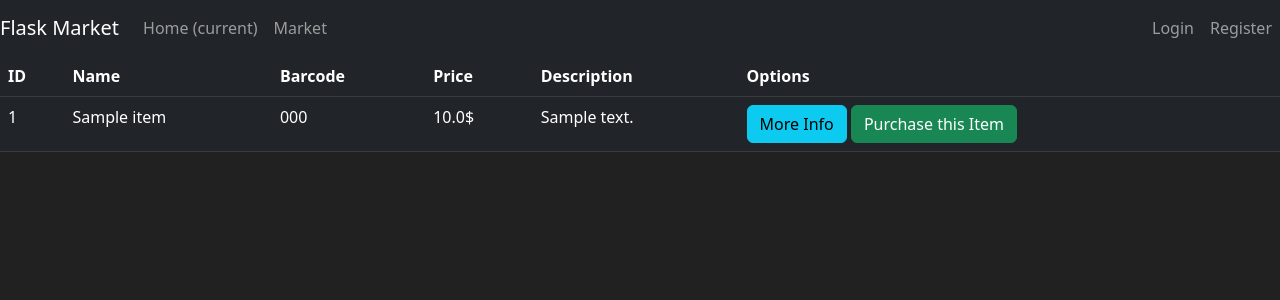
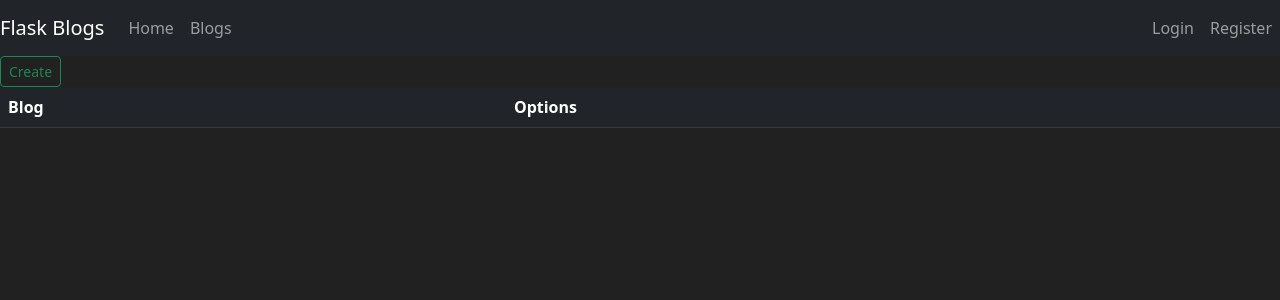
Before and after one commit to imyashsingh/FlaskMarket, a Flask app: page /market in a window 1280 px wide. Shown: the top 300 px of the page. Run offline with Flask 3, Linux system fonts and the light colour scheme; tables that the repository leaves empty hold one stand-in row (values such as "Sample post"); lists and menus that the app fills with data are empty.

Commit message:
Implement blog functionality: add blog model, create and edit routes, enhance templates for blog management, and update navigation

```diff
--- a/market/__init__.py
+++ b/market/__init__.py
@@ -12,9 +12,11 @@
 
 
 db=SQLAlchemy(app)
-bycrypt=Bcrypt()
-bycrypt.init_app(app)
+bcrypt=Bcrypt()
+bcrypt.init_app(app)
 login_manager=LoginManager()
 login_manager.init_app(app)
+login_manager.login_view = 'login_page'  # Redirect to login_page if user is not authenticated
+login_manager.login_message_category = 'info'  # Flash message category for login required
 
 from market import routes
--- a/market/routes.py
+++ b/market/routes.py
@@ -2,8 +2,8 @@
 
 from market import app
 from market import db
-from market.models import Item,User
-from market.forms import RegisterForm,LoginForm
+from market.models import Blog,User
+from market.forms import RegisterForm,LoginForm, BlogForm
 from flask_login import login_user, current_user, logout_user, login_required
 
 
@@ -13,40 +13,33 @@
 def home_page():
     return render_template('home.html')
 
-# market page route
-@app.route('/market')
-def market():
-    items=Item.query.all()
-    context={ 'items': items}
-    return render_template('market.html',**context)
-
+# Register and Login routes
 @app.route('/register',methods=['GET','POST'])
 @app.route('/register_page',methods=['GET','POST'])
 def register_page():
     form=RegisterForm()
 
     # If the form is submitted, validate it and process the data
-    if request.method == 'POST':
-        if form.validate_on_submit():
-            new_user = User(
-                username=form.username.data,
-                email_address=form.email_address.data,
-            )
-            new_user.set_password(form.password1.data)
-            db.session.add(new_user)
-            db.session.commit()
-            print(f'User {new_user.username} has been created successfully!')
-            # Redirect to the market page or any other page after successful registration
-            flash('Account created!', category='success')
-            login_user(new_user)
-            return redirect(url_for('market'))
+    if form.validate_on_submit():
+        new_user = User(
+            username=form.username.data,
+            email_address=form.email_address.data,
+        )
+        new_user.set_password(form.password1.data)
+        db.session.add(new_user)
+        db.session.commit()
+        print(f'User {new_user.username} has been created successfully!')
+        # Redirect to the market page or any other page after successful registration
+        flash('Account created!', category='success')
+        login_user(new_user)
+        return redirect(url_for('market_page'))
     if form.errors:
         for err_msg in form.errors.values():
             flash(f'There was an error with creating a user: {err_msg}', category='danger')
-    context = {'form': form}
-    return render_template('register.html', **context)
+    return render_template('register.html', form=form)
 
 
+# Login route
 @app.route('/login',methods=['GET','POST'])
 @app.route('/login_page',methods=['GET','POST'])
 def login_page():
@@ -59,13 +52,13 @@
             flash(f'Welcome back, {user.username}!', category='success')
             login_user(user)
             # Redirect to the market page or any other page after successful login
-            return redirect(url_for('market'))
+            return redirect(url_for('market_page'))
         else:
             flash('Login Unsuccessful. Please check username and password', category='danger')
 
-    context = {'form': form}
-    return render_template('login.html',**context)
+    return render_template('login.html',form=form)
 
+# Logout route
 @app.route('/logout')
 @app.route('/logout_page')
 @login_required
@@ -73,3 +66,79 @@
     logout_user()
     flash('You have been logged out!', category='info')
     return redirect(url_for('home_page'))
+
+
+
+# market page route
+@app.route('/market')
+@app.route('/market_page')
+def market_page():
+    blogs=Blog.query.order_by(Blog.created_at.desc()).all() # Fetch all blogs ordered by creation date
+    return render_template('market.html',blogs=blogs)
+
+@app.route('/blog/<int:blog_id>')
+def blog_detail(blog_id):
+    blog = Blog.query.get_or_404(blog_id)
+    if not blog:
+        flash('Blog not found.', category='danger')
+        return redirect(url_for('market_page'))
+    # Render the blog detail page with the blog data
+    return render_template('blog_detail.html', blog=blog)
+
+
+
+# Create blog route
+@app.route('/create_blog', methods=['GET', 'POST'])
+@login_required
+def create_blog():
+    form=BlogForm()
+    if form.validate_on_submit():
+        new_blog = Blog(
+            title=form.title.data,
+            content=form.content.data,
+            owner=current_user.id  # Associate the blog with the current user
+        )
+        db.session.add(new_blog)
+        db.session.commit()
+        flash(f'Blog "{new_blog.title}" created successfully!', category='success')
+        return redirect(url_for('market_page'))
+    if form.errors:
+        for err_msg in form.errors.values():
+            flash(f'There was an error with creating the blog: {err_msg}', category='danger')
+    return render_template('blog_form.html', form=form)
+
+# Edit blog route
+@app.route('/edit_blog/<int:blog_id>', methods=['GET', 'POST'])
+@login_required
+def edit_blog(blog_id):
+    blog = Blog.query.get_or_404(blog_id)
+
+    # Check ownership
+    if blog.owner != current_user.id:
+        flash('You do not have permission to edit this blog.', category='danger')
+        return redirect(url_for('market_page'))
+
+    # Pre-fill form with blog data
+    form = BlogForm(obj=blog)
+    if form.validate_on_submit():
+        form.populate_obj(blog)
+        db.session.commit()
+        flash(f'Blog "{blog.title}" updated successfully!', category='info')
+        return redirect(url_for('market_page'))
+
+    return render_template('blog_form.html', form=form, blog=blog)
+
+# Delete blog route
+@app.route('/delete_blog/<int:blog_id>', methods=['POST'])
+@login_required
+def delete_blog(blog_id):
+    blog = Blog.query.get_or_404(blog_id)
+
+    # Check ownership
+    if blog.owner != current_user.id:
+        flash('You do not have permission to delete this blog.', category='danger')
+        return redirect(url_for('market_page'))
+    db.session.delete(blog)
+    db.session.commit()
+    flash(f'Blog "{blog.title}" deleted successfully!', category='danger')
+    return redirect(url_for('market_page'))
--- a/market/templates/base.html
+++ b/market/templates/base.html
@@ -4,6 +4,10 @@
     <meta charset="utf-8" />
     <meta name="viewport" content="width=device-width, initial-scale=1" />
     <title>{% block title%} {% endblock title %}</title>
+    <link
+      href="https://cdnjs.cloudflare.com/ajax/libs/font-awesome/6.5.0/css/all.min.css"
+      rel="stylesheet"
+    />
     <link
       href="https://cdn.jsdelivr.net/npm/bootstrap@5.2.3/dist/css/bootstrap.min.css"
       rel="stylesheet"
--- a/market/templates/market.html
+++ b/market/templates/market.html
@@ -1,31 +1,52 @@
 {% extends 'base.html'%} {% block content %}
 <div>
+  <a href="{{ url_for('create_blog') }}" class="btn btn-outline-success btn-sm"
+    >Create</a
+  >
   <div>
     <table class="table table-dark table-hover">
       <thead>
         <tr>
-          <th scope="col">ID</th>
-          <th scope="col">Name</th>
-          <th scope="col">Barcode</th>
-          <th scope="col">Price</th>
-          <th scope="col">Description</th>
+          <th scope="col">Blog</th>
           <th scope="col">Options</th>
         </tr>
       </thead>
       <tbody>
-        <!-- Your rows inside the table HERE: -->
-        {% for item in items %}
+        {% for blog in blogs %}
         <tr>
-          <td>{{ item.id }}</td>
-          <td>{{ item.name }}</td>
-          <td>{{ item.barcode }}</td>
-          <td>{{ item.price }}$</td>
-          <td>{{ item.description }}</td>
           <td>
-            <button class="btn btn-outline btn-info">More Info</button>
-            <button class="btn btn-outline btn-success">
-              Purchase this Item
-            </button>
+            <a
+              href="{{ url_for('blog_detail', blog_id=blog.id) }}"
+              class="text-decoration-none text-light"
+            >
+              {{ blog.title }}
+            </a>
+          </td>
+          <td>
+            {% if current_user.id == blog.owner %}
+            <div>
+              <a
+                href="{{ url_for('edit_blog', blog_id=blog.id) }}"
+                class="btn btn-outline-info btn-sm"
+                >Edit</a
+              >
+
+              <form
+                action="{{ url_for('delete_blog', blog_id=blog.id) }}"
+                method="POST"
+                style="display: inline"
+              >
+                <button type="submit" class="btn btn-outline-danger btn-sm">
+                  Delete
+                </button>
+              </form>
+            </div>
+            {% else %}
+            <div>
+              <p>@ {{ blog.owner_user.username }}</p>
+              {# Use the related user object #}
+            </div>
+            {% endif %}
           </td>
         </tr>
         {% endfor %}
--- a/market/templates/navbar.html
+++ b/market/templates/navbar.html
@@ -1,5 +1,5 @@
 <nav class="navbar navbar-expand-md navbar-dark bg-dark">
-  <a class="navbar-brand" href="{{url_for('home_page')}}">Flask Market</a>
+  <a class="navbar-brand" href="{{url_for('home_page')}}">Flask Blogs</a>
   <button
     class="navbar-toggler"
     type="button"
@@ -16,7 +16,7 @@
         >
       </li>
       <li class="nav-item">
-        <a class="nav-link" href="{{url_for('market')}}">Market</a>
+        <a class="nav-link" href="{{url_for('market_page')}}">Blogs</a>
       </li>
     </ul>
     <ul class="navbar-nav">
--- a/run.py
+++ b/run.py
@@ -1,5 +1,5 @@
-from market import app
-from market.models import db, Item ,User
+from market import app,db
 
 if __name__ == '__main__':
+
     app.run(debug=True)
```
Also changed, not shown: market/forms.py (+6 -1 lines), market/models.py (+17 -18 lines), market/templates/blog_detail.html (added, +14 -0 lines), market/templates/blog_form.html (added, +19 -0 lines), market/templates/home.html (+21 -3 lines).
